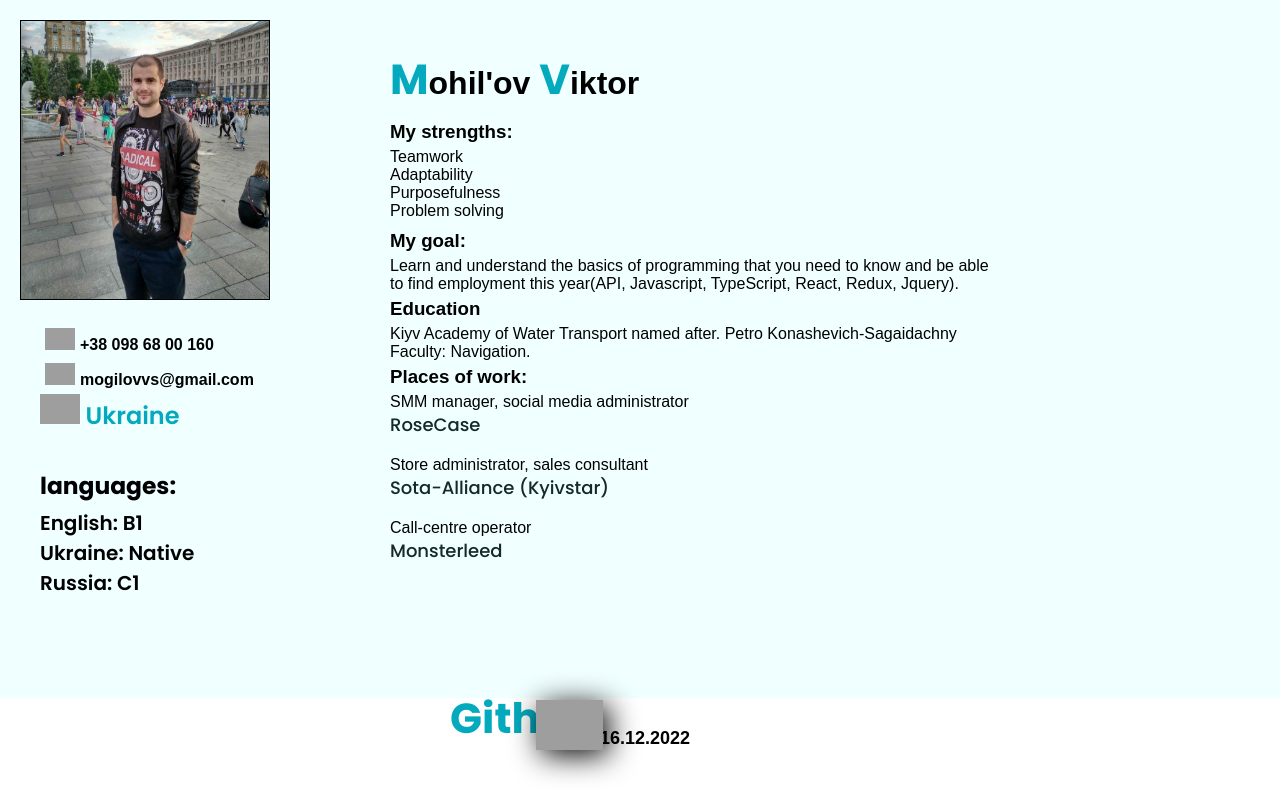
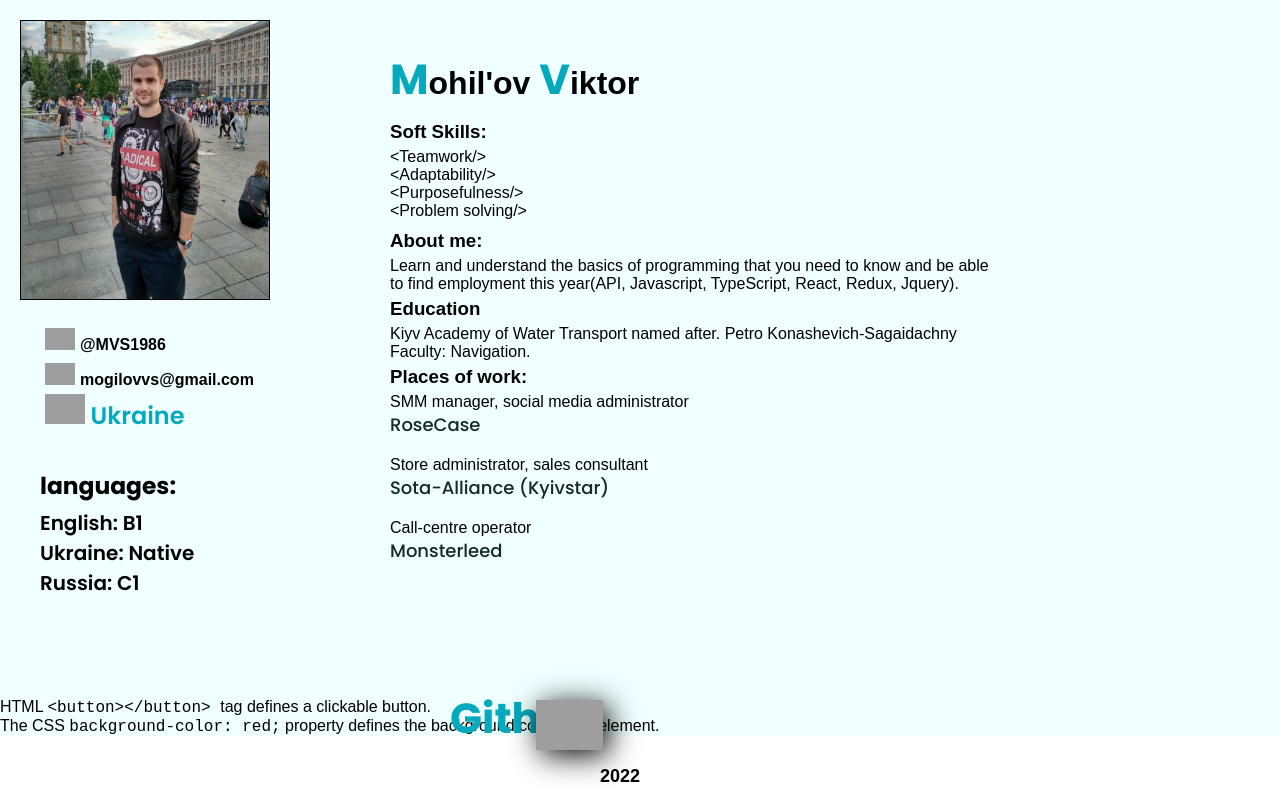
Before and after one commit to Amvees/rsschool-cv, a plain HTML site: page index.html in a window 1280 px wide. Shown: the top 800 px of the page. Drawn offline with Linux system fonts and the light colour scheme; grey boxes are pictures that could not be loaded; a web font is replaced by a local one.

Commit message:
fixed some bugse

```diff
--- a/index.html
+++ b/index.html
@@ -38,16 +38,19 @@
         <div class="contacts">
 
             <div class="contacts-item">
-               <strong class="tel-item"></strong><img class="phone-icon" src="https://encrypted-tbn0.gstatic.com/images?q=tbn:ANd9GcS8f1eHfQjdl_TxsP1sJ3VNEX3B__S01fiP_6W3TeP1yg&s" alt=""><a class="phone" href="tel:+380986800160">+38 098 68 00 160</a>
+                <ul>
+                    <li>
+                        <strong class="tel-item"></strong><img class="phone-icon" src="https://encrypted-tbn0.gstatic.com/images?q=tbn:ANd9GcQkukQi5sQQFqioXiiHqIC-ppIE7_1HzSVQ1vylbAQXaw&s" alt=""><a class="phone" href="tel:+380986800160">@MVS1986</a>
+                    </li>
+                    <li>
+                        <strong class="email-item"></strong><img class="email-icon" src="https://cdns.iconmonstr.com/wp-content/releases/preview/2012/240/iconmonstr-email-2.png" alt=""></strong><a class="mail" href="mailto:chornyiav@gmail.com">mogilovvs@gmail.com</a>
+                    </li>
+                    <li>
+                        <img class="location-icon" src="https://encrypted-tbn0.gstatic.com/images?q=tbn:ANd9GcTgms-sUkvWcepcHqGfrs47f8S452Gc5mh66w&usqp=CAU" alt="location icon"> <strong class="location-item">Ukraine</strong>
+                    </li>
+                </ul>
             </div>
 
-            <div class="contacts-item">
-                <strong class="email-item"></strong><img class="email-icon" src="https://cdns.iconmonstr.com/wp-content/releases/preview/2012/240/iconmonstr-email-2.png" alt=""></strong><a class="mail" href="mailto:chornyiav@gmail.com">mogilovvs@gmail.com</a>
-            </div>
-
-            <div class="location">
-                <img class="location-icon" src="https://t3.ftcdn.net/jpg/03/98/38/06/360_F_398380607_zChDgI9jMSPgjcnJlbQOfl5O1Fae1Gjr.jpg" alt="location icon"> <strong class="location-item">Ukraine</strong>
-            </div>
 
             <div class="languages">
 
@@ -68,14 +71,15 @@
 
             <div class="my-strengths">
 
-                <h3 class="strengths">My strengths:</h3>
+                <h3 class="strengths">Soft Skills:</h3>
 
                 <ul>
 
-                    <li>Teamwork</li>
-                    <li>Adaptability</li>
-                    <li>Purposefulness</li>
-                    <li>Problem solving</li>
+                    <li>
+                        &#60;Teamwork&#47;&#62;</li>
+                    <li>&#60;Adaptability&#47;&#62;</li>
+                    <li>&#60;Purposefulness&#47;&#62;</li>
+                    <li>&#60;Problem solving&#47;&#62;</li>
                 </ul>
             </div>
 
@@ -83,7 +87,7 @@
 
 
             <div class="my-goal">
-                <h3 class="goal">My goal:</h3>
+                <h3 class="goal">About me:</h3>
                 <p>Learn and understand the basics of programming that you need to know and be able to find employment this year(API, Javascript, TypeScript, React, Redux, Jquery).</p>
 
             </div>
@@ -110,6 +114,11 @@
             </div>
         </div>
 
+        <div class="code-exemple">
+            <p> HTML <code>&#60;button&#62;&#60;&#47;button&#62; </code> tag defines a clickable button.</p>
+            <p>The CSS <code>background-color: red;</code> property defines the background color of an element.</p>
+        </div>
+
 
     </div>
 
@@ -125,7 +134,7 @@
 
             <img class="logo" src="https://rs.school/images/rs_school_js.svg" alt="logo">
         </a>
-        <p class="footer-text">16.12.2022</p>
+        <p class="footer-text">2022</p>
     </footer>
 </body>
 </html>
```
